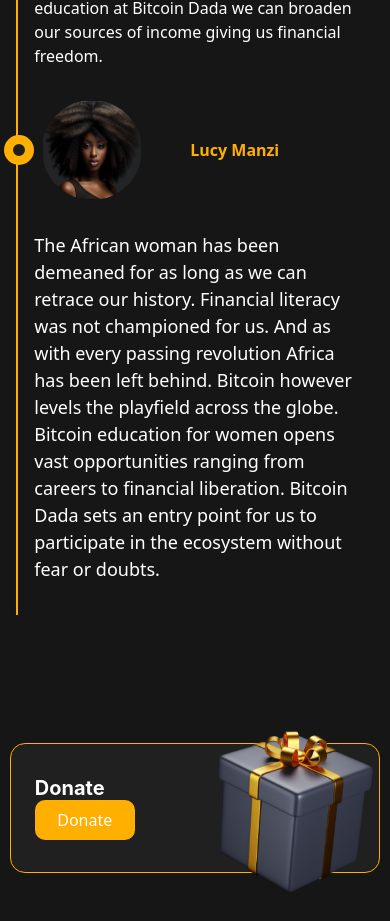
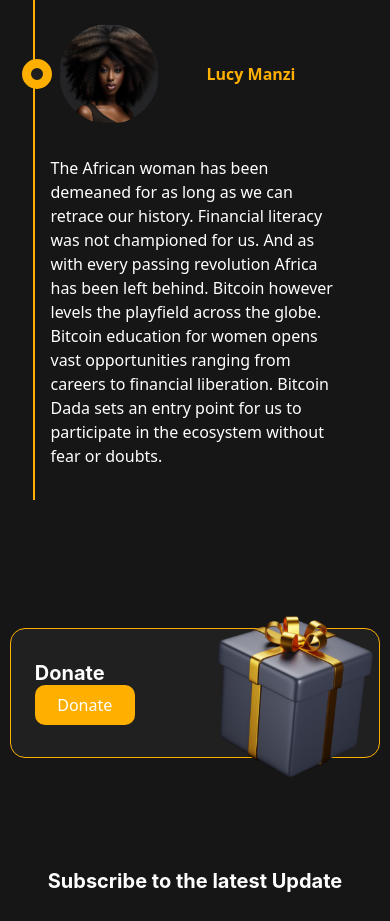
Before and after one commit to JoanKinyanjui/Bitcoin-Dada, a Next.js app: page / in a window 390 px wide. Shown: the part 4720-5641 px from the top of the page. Built offline with nearby package versions, Linux system fonts and the light colour scheme.

Commit message:
second commit

```diff
--- a/src/components/tabPills.js
+++ b/src/components/tabPills.js
@@ -45,7 +45,7 @@
 
 {/* MObile */}
 <div className={`${styles.MobileDesign}`}>
-<div className={`${styles.TabComponent} grid items-center w-11/12 py-12`}>
+<div className={`${styles.TabComponent} grid items-center w-10/12 py-12 mx-auto`}>
 <p className={`${stylesz.AboutUsDesktop} text-white w-full place-content-start `}  >What Students Say About Us</p>
 <div className={`${stylesz.YellowLine}`}></div>
 <div className='grid items-center pt-8'>
@@ -70,7 +70,7 @@
         <img  src='/images/person1.png' className={`${styles.ImagePersonMobile} ml-6`}/>
         <p className='px-12 text-[#FFAF00] font-semibold'>Lucy Manzi</p>
         </div>
-        <p className='flex flex-wrap text-[18px] text-white py-8 px-4 w-full'> The African woman has been demeaned for as long as we can retrace our history. Financial literacy was not championed for us. And as with every passing revolution Africa has been left behind. Bitcoin however levels the playfield across the globe. Bitcoin education for women opens vast opportunities ranging from careers to financial liberation. Bitcoin Dada sets an entry point for us to participate in the ecosystem without fear or doubts. </p>
+        <p className='flex flex-wrap text-[16px] text-white py-8 px-4 w-full'> The African woman has been demeaned for as long as we can retrace our history. Financial literacy was not championed for us. And as with every passing revolution Africa has been left behind. Bitcoin however levels the playfield across the globe. Bitcoin education for women opens vast opportunities ranging from careers to financial liberation. Bitcoin Dada sets an entry point for us to participate in the ecosystem without fear or doubts. </p>
     </div>
 
 </div>
--- a/src/styles/index.module.css
+++ b/src/styles/index.module.css
@@ -383,7 +383,7 @@
     }
     .Women1DivPic{
         width: 100%;
-        height: 400px;
+        height: 300px;
     }
     .InboxMiniDivDesktop{
         width: 80vw;
```
